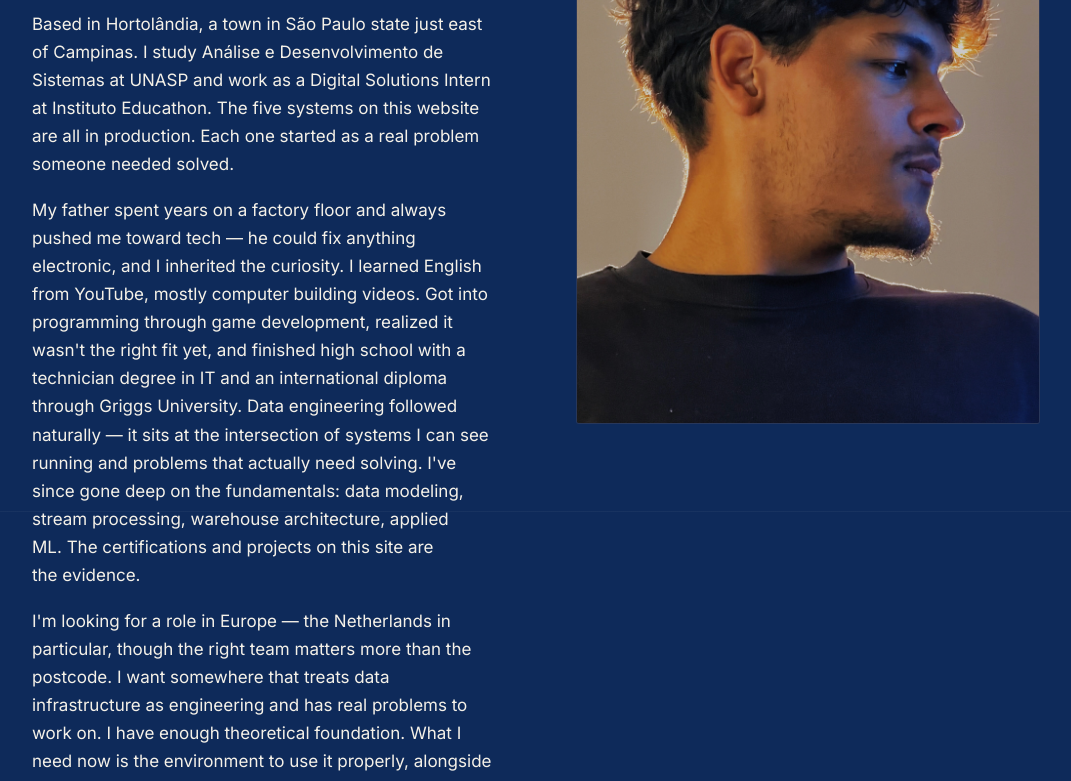
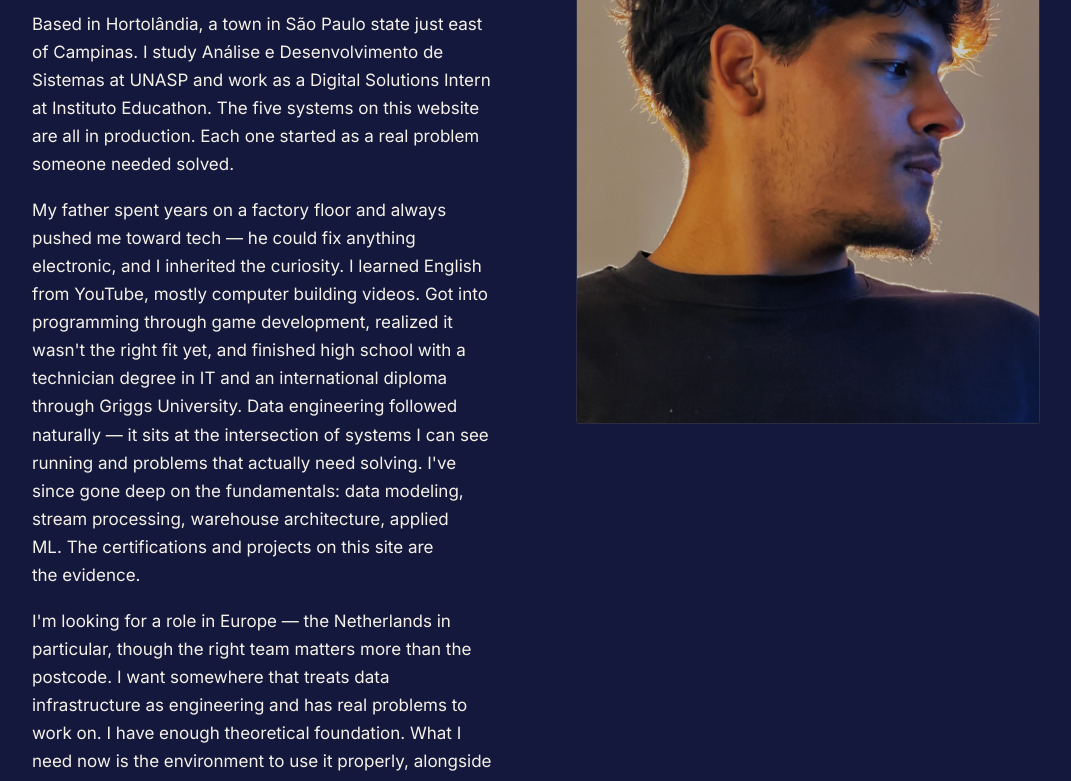
Before and after one commit to Albuqr/Portfolio, a website: page portfolio/about.html in a window 1280 px wide. Shown: the part 289-1070 px from the top of the page, without its empty margins (104-1175 px from the left). Drawn offline with Linux system fonts and the light colour scheme.

Commit message:
styling changes to about.html

```diff
--- a/portfolio/about.html
+++ b/portfolio/about.html
@@ -10,8 +10,10 @@
 
 <style>
   :root {
-    --bg: #0E2A5A;
-    --bg-deep: #061942;
+    --bg: #15183D;
+    --bg-deep: #0b0d28;
+    --mouse-x: -9999px;
+    --mouse-y: -9999px;
     --fg: #F5F1E8;
     --fg-strong: #FBF9F2;
     --fg-muted: rgba(245, 241, 232, 0.74);
@@ -32,15 +34,31 @@
 
   * { box-sizing: border-box; }
 
+  body::before {
+    content: '';
+    position: fixed;
+    top: 0;
+    left: 0;
+    width: 100%;
+    height: 100%;
+    pointer-events: none;
+    z-index: 0;
+    background: radial-gradient(
+      700px circle at var(--mouse-x) var(--mouse-y),
+      rgba(120, 100, 255, 0.12) 0%,
+      rgba(80,  60, 200, 0.06) 40%,
+      transparent 70%
+    );
+  }
+
+  @media (prefers-reduced-motion: reduce) {
+    body::before { display: none; }
+  }
+
   html, body {
     margin: 0;
     padding: 0;
     background-color: var(--bg);
-    background-image:
-      linear-gradient(rgba(245, 241, 232, 0.045) 1px, transparent 1px),
-      linear-gradient(90deg, rgba(245, 241, 232, 0.045) 1px, transparent 1px);
-    background-size: 32px 32px;
-    background-attachment: fixed;
     color: var(--fg);
     font-family: var(--font-sans);
     font-size: 16px;
@@ -62,7 +80,7 @@
   a .arr { display: inline-block; transition: transform .15s ease; margin-left: 2px; }
   a:hover .arr { transform: translate(2px, -2px); }
 
-  .container { max-width: var(--container); margin: 0 auto; padding: 0 var(--gutter); }
+  .container { max-width: var(--container); margin: 0 auto; padding: 0 var(--gutter); position: relative; z-index: 1; }
   section { padding: 80px 0; }
 
   /* topbar */
@@ -76,6 +94,8 @@
     letter-spacing: 0.08em;
     text-transform: uppercase;
     color: var(--fg-muted);
+    position: relative;
+    z-index: 1;
   }
   .topbar .mark { color: var(--fg); letter-spacing: 0.14em; }
   .topbar nav { display: flex; gap: 28px; }
@@ -987,5 +1007,16 @@
     });
   })();
 </script>
+
+<script>
+  window.addEventListener('mousemove', function(e) {
+    document.documentElement.style.setProperty('--mouse-x', e.clientX + 'px');
+    document.documentElement.style.setProperty('--mouse-y', e.clientY + 'px');
+  });
+  window.addEventListener('mouseleave', function() {
+    document.documentElement.style.setProperty('--mouse-x', '-9999px');
+    document.documentElement.style.setProperty('--mouse-y', '-9999px');
+  });
+</script>
 </body>
 </html>
```
